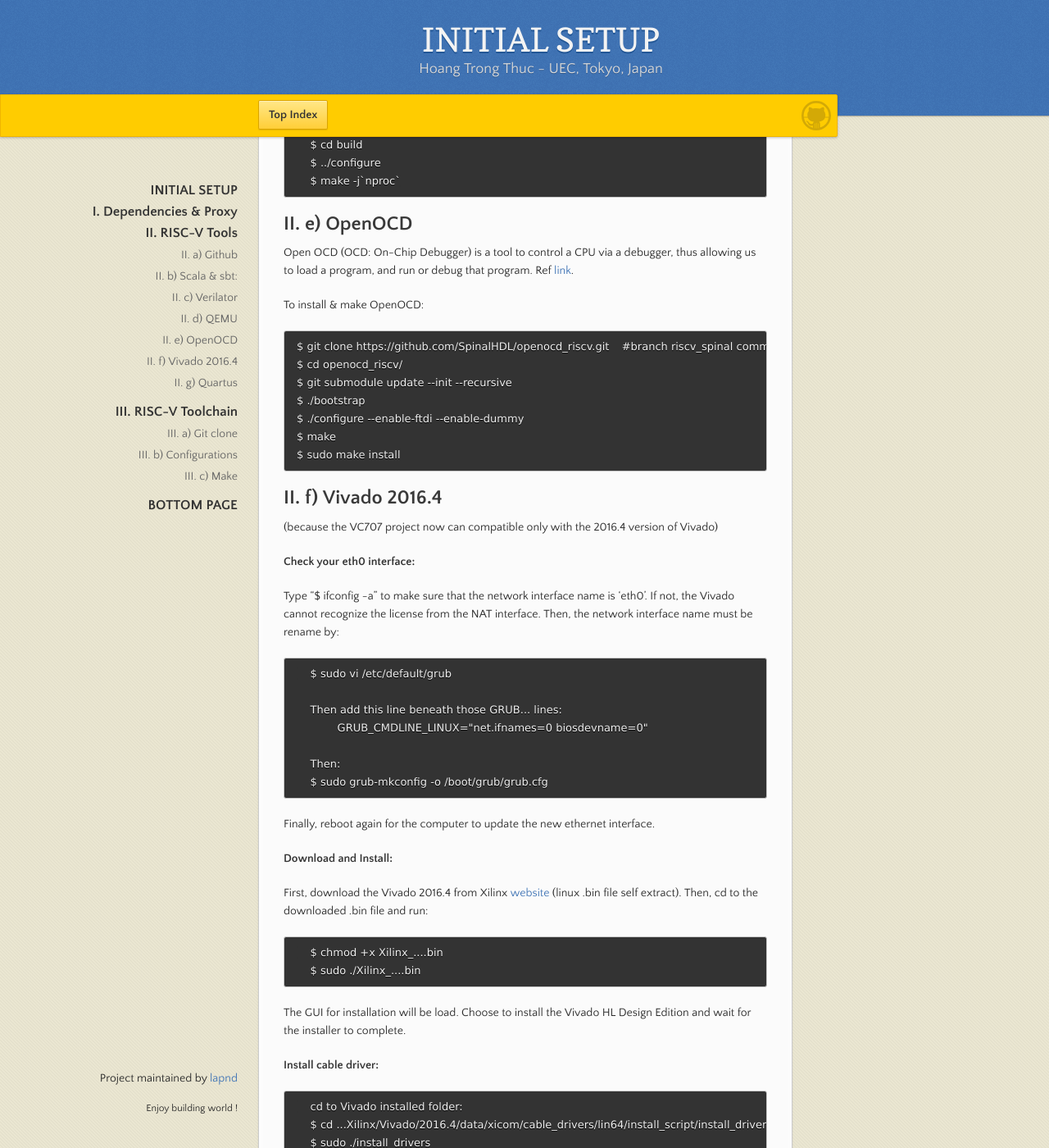
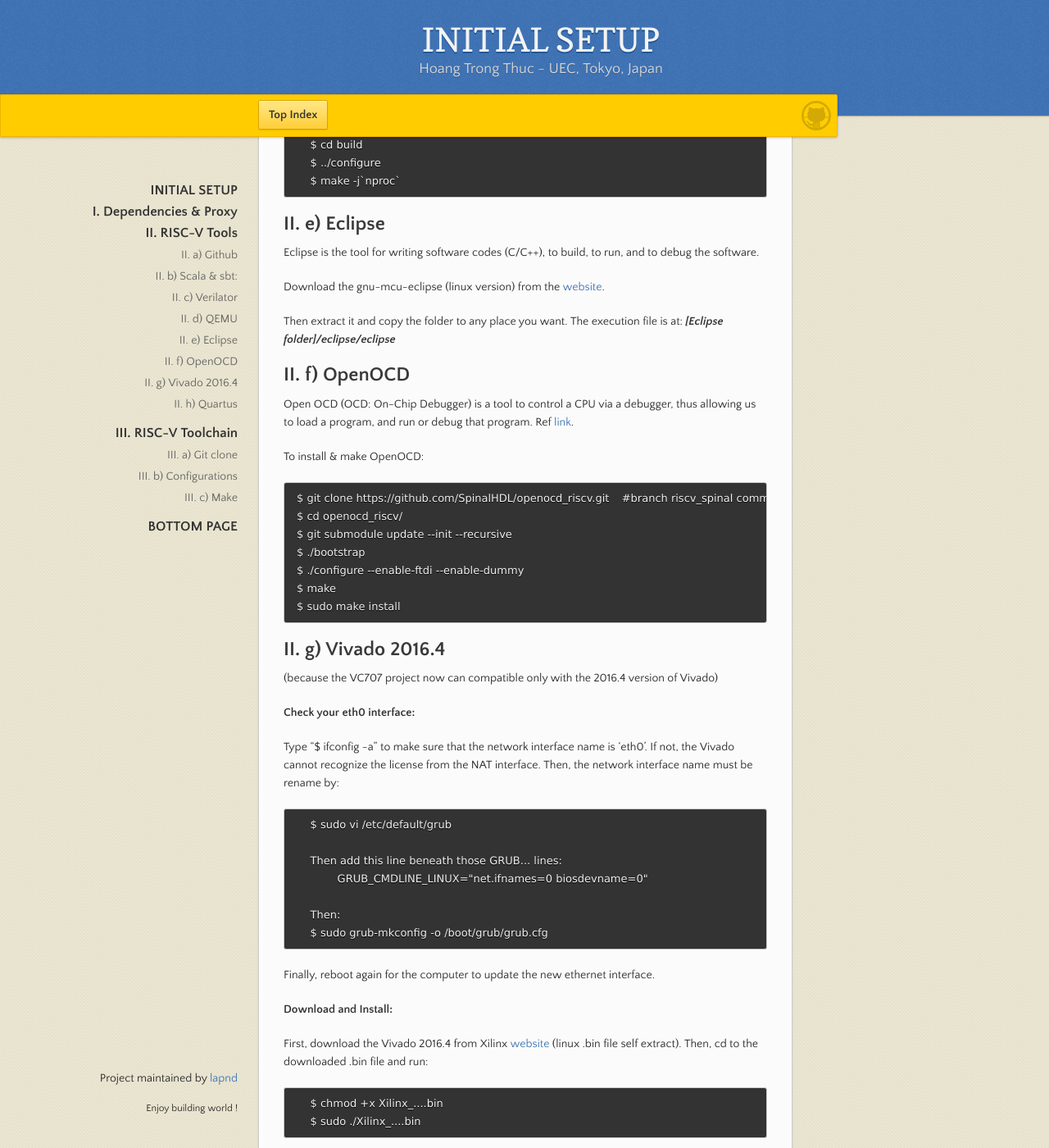
Before and after one commit to lapnd/httdes.github.io, a Jekyll site: the page built from init.md, in a window 1280 px wide and 1400 px high, scrolled down 3710 px. Shown: the whole window at 82% size. Built offline with Jekyll 4.4.1, drawn with Linux system fonts in a browser that asks for light colours; our own code applies the rules of GitHub Pages for plain Markdown files; some of the changed text lies outside the part shown.

Commit message:
Update init.md

```diff
--- a/init.md
+++ b/init.md
@@ -161,7 +161,15 @@ To install the RISC-V QEMU:
         $ ../configure
         $ make -j`nproc`
 
-## II. e) OpenOCD
+## II. e) Eclipse
+
+Eclipse is the tool for writing software codes (C/C++), to build, to run, and to debug the software.
+
+Download the gnu-mcu-eclipse (linux version) from the [website](https://github.com/gnu-mcu-eclipse/org.eclipse.epp.packages/releases).
+
+Then extract it and copy the folder to any place you want. The execution file is at: ***\[Eclipse folder\]/eclipse/eclipse***
+
+## II. f) OpenOCD
 
 Open OCD (OCD: On-Chip Debugger) is a tool to control a CPU via a debugger, thus allowing us to load a program, and run or debug that program. Ref [link](https://github.com/SpinalHDL/openocd_riscv).
 
@@ -175,7 +183,7 @@ To install & make OpenOCD:
 	$ make
 	$ sudo make install
 
-## II. f) Vivado 2016.4
+## II. g) Vivado 2016.4
 
 (because the VC707 project now can compatible only with the 2016.4 version of Vivado)
 
@@ -208,7 +216,7 @@ The GUI for installation will be load. Choose to install the Vivado HL Design Ed
         $ cd ...Xilinx/Vivado/2016.4/data/xicom/cable_drivers/lin64/install_script/install_drivers/
         $ sudo ./install_drivers
 
-## II. g) Quartus
+## II. h) Quartus
 
 Just download from the [website](http://fpgasoftware.intel.com/?edition=standard&platform=linux&download_manager=direct) and install.
 
```
